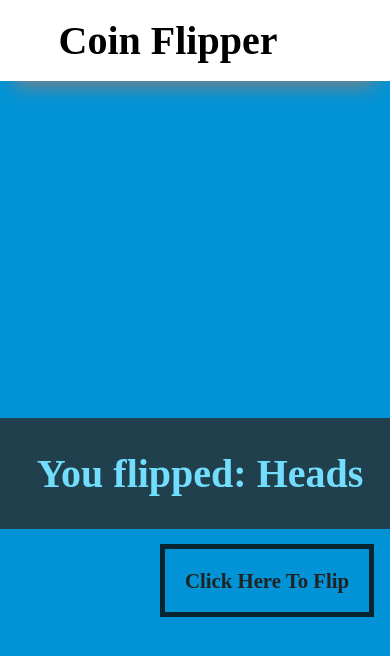
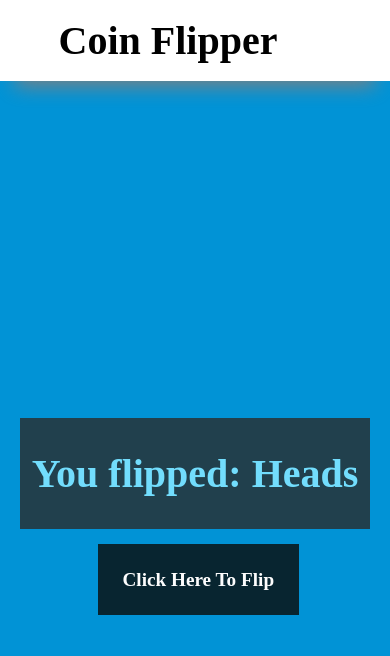
Before and after one commit to hanzkh/jsprojects, a plain HTML site: page Coin flipper/index.html in a window 390 px wide. Drawn offline with Linux system fonts and the light colour scheme.

Commit message:
Update styles.css

```diff
--- a/Coin flipper/styles.css
+++ b/Coin flipper/styles.css
@@ -68,3 +68,26 @@ h2 {
 #btn:hover::before {
   width: 210px;
 }
+@media (max-width: 600px) {
+  #btn {
+    text-decoration: none;
+    color: rgb(253, 253, 253);
+    font-weight: 600;
+    font-size: 1.2em;
+    border: 5px solid rgb(8, 37, 48);
+    margin-left: 25vw;
+    padding: 20px;
+    background-color: rgb(8, 37, 48);
+  }
+
+  #btn:hover {
+    color: white;
+  }
+  #btn::before {
+    display: none;
+  }
+
+  .result {
+    width: 350px;
+  }
+}
```
